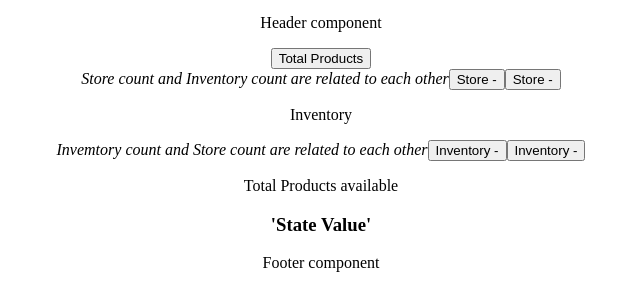
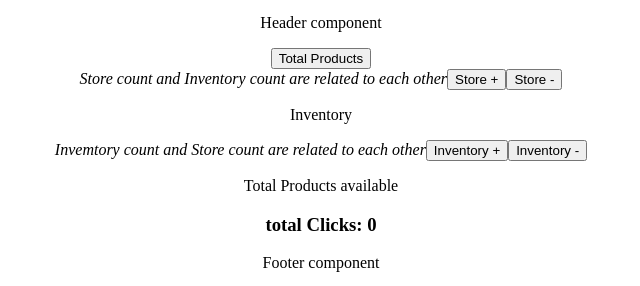
Before and after one commit to iamharie/state-management, a React (Vite) app in the folder state-management/: page / in a window 1280 px wide. Shown: the part 140-426 px from the top of the page, without its empty margins (319-959 px from the left). Built offline with nearby package versions, Linux system fonts and the light colour scheme.

Commit message:
Project count state lifted-up on App comp

```diff
--- a/state-management/src/App.jsx
+++ b/state-management/src/App.jsx
@@ -1,6 +1,7 @@
 import { useState } from "react";
 
 import "./App.css";
+//Components Import
 import Footer from "./components/Footer";
 import Header from "./components/Header";
 import MainStore from "./components/MainStore";
@@ -10,12 +11,21 @@ import Result from "./components/Result";
 function App() {
   const [count, setCount] = useState(0);
 
+  function handleAdd() {
+    setCount(count + 1);
+  }
+  function handleMinus() {
+    if (count > 0) {
+      setCount(count - 1);
+    }
+  }
+
   return (
     <>
       <Header />
-      <MainStore />
-      <Inventory />
-      <Result />
+      <MainStore add={handleAdd} minus={handleMinus} />
+      <Inventory add={handleAdd} minus={handleMinus} />
+      <Result total={count} />
       <Footer />
     </>
   );
--- a/state-management/src/components/Inventory.jsx
+++ b/state-management/src/components/Inventory.jsx
@@ -1,10 +1,10 @@
-export default function Inventory() {
+export default function Inventory({ add, minus }) {
   return (
     <div>
       <p>Inventory</p>
       <em>Invemtory count and Store count are related to each other</em>
-      <button>Inventory -</button>
-      <button>Inventory -</button>
+      <button onClick={add}>Inventory +</button>
+      <button onClick={minus}>Inventory -</button>
     </div>
   );
 }
--- a/state-management/src/components/MainStore.jsx
+++ b/state-management/src/components/MainStore.jsx
@@ -1,9 +1,9 @@
-export default function MainStore() {
+export default function MainStore({ add, minus }) {
   return (
     <div className="hero-one">
       <em>Store count and Inventory count are related to each other</em>
-      <button>Store -</button>
-      <button>Store -</button>
+      <button onClick={add}>Store +</button>
+      <button onClick={minus}>Store -</button>
     </div>
   );
 }
--- a/state-management/src/components/Result.jsx
+++ b/state-management/src/components/Result.jsx
@@ -1,8 +1,8 @@
-export default function Result() {
+export default function Result({ total }) {
   return (
     <div>
       <p>Total Products available</p>
-      <h3>'State Value'</h3>
+      <h3>total Clicks: {total}</h3>
     </div>
   );
 }
```
